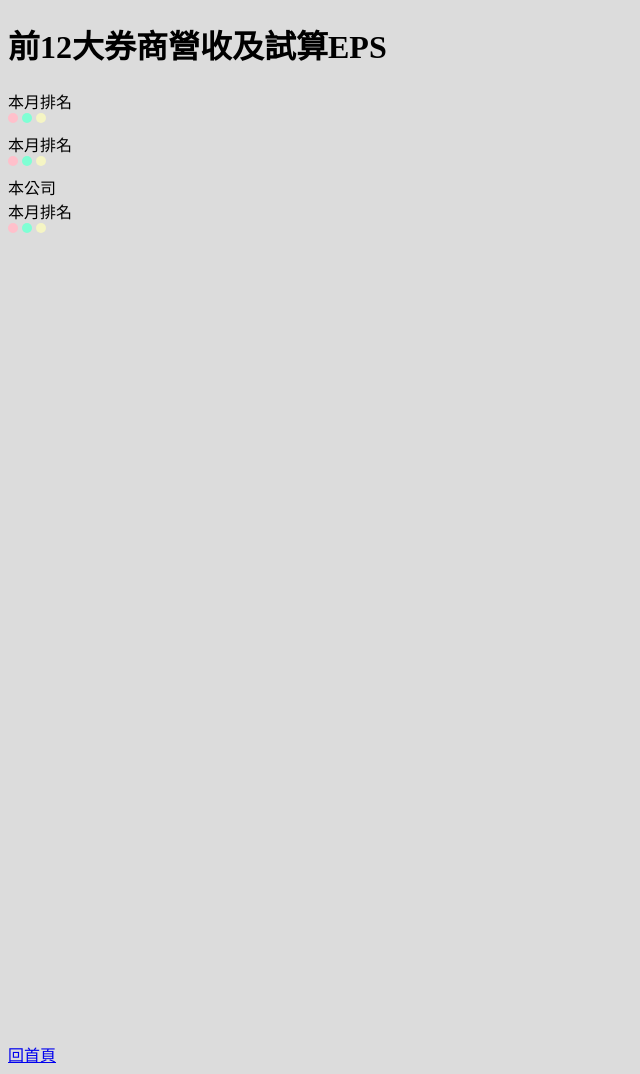
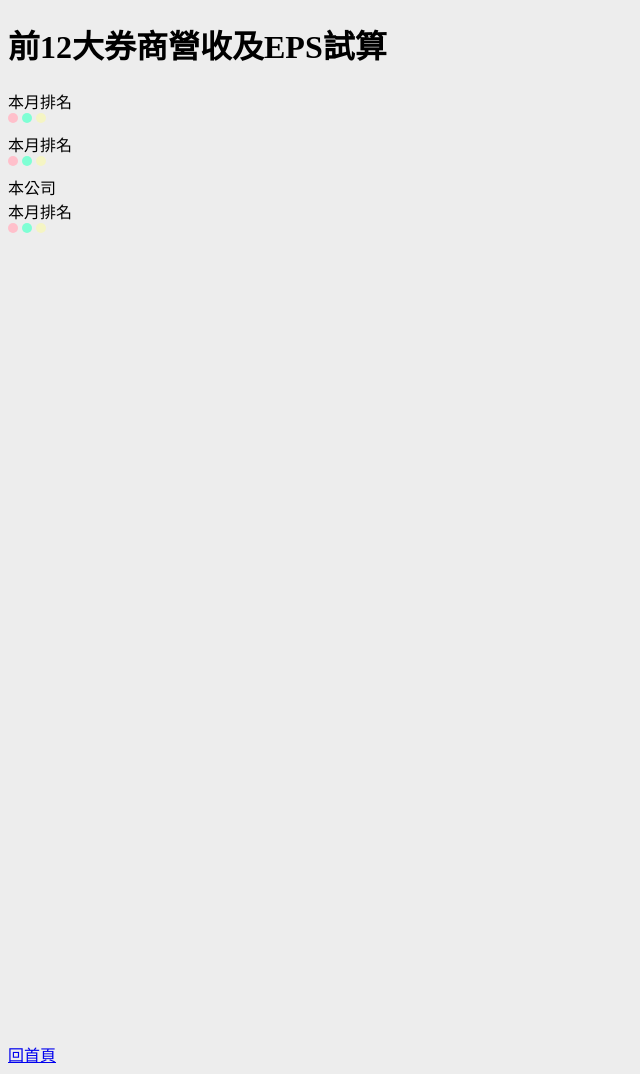
Before and after one commit to peiyi523/django_work_flask, a Flask app: template templates/eps-charts.html in a window 1280 px wide; the page is wider, and only the part inside the window is pictured. Shown: that part, without its empty margins (0-640 px from the left). Run offline with Flask 3, Linux system fonts and the light colour scheme; the template is opened without the code that fills it, so the values that code supplies are empty; some libraries are stand-ins or nearby versions.

Commit message:
優化圖表“

```diff
--- a/static/css/main.css
+++ b/static/css/main.css
@@ -1,5 +1,5 @@
 body {
-    background-color: #DCDCDC;
+    background-color: #EDEDED;
 }
 
 /* #EDEDED */
--- a/templates/eps-charts.html
+++ b/templates/eps-charts.html
@@ -14,11 +14,12 @@
                   -->
     <script src="https://cdnjs.cloudflare.com/ajax/libs/echarts/5.5.0/echarts.min.js"></script>
     <link rel="stylesheet" href="../static/css/main.css">
+    <!-- <link rel="stylesheet" href="https://cdn.jsdelivr.net/npm/bulma@1.0.0/css/bulma.min.css"> -->
 </head>
 
 <body>
     <div id="container">
-        <h1>前12大券商營收及試算EPS</h1>
+        <h1>前12大券商營收及EPS試算</h1>
         <div>本月排名</div>
         <div id="eps_high_rank" class="rank"></div>
         <div id="eps_high_company" class="banner"></div>
```
